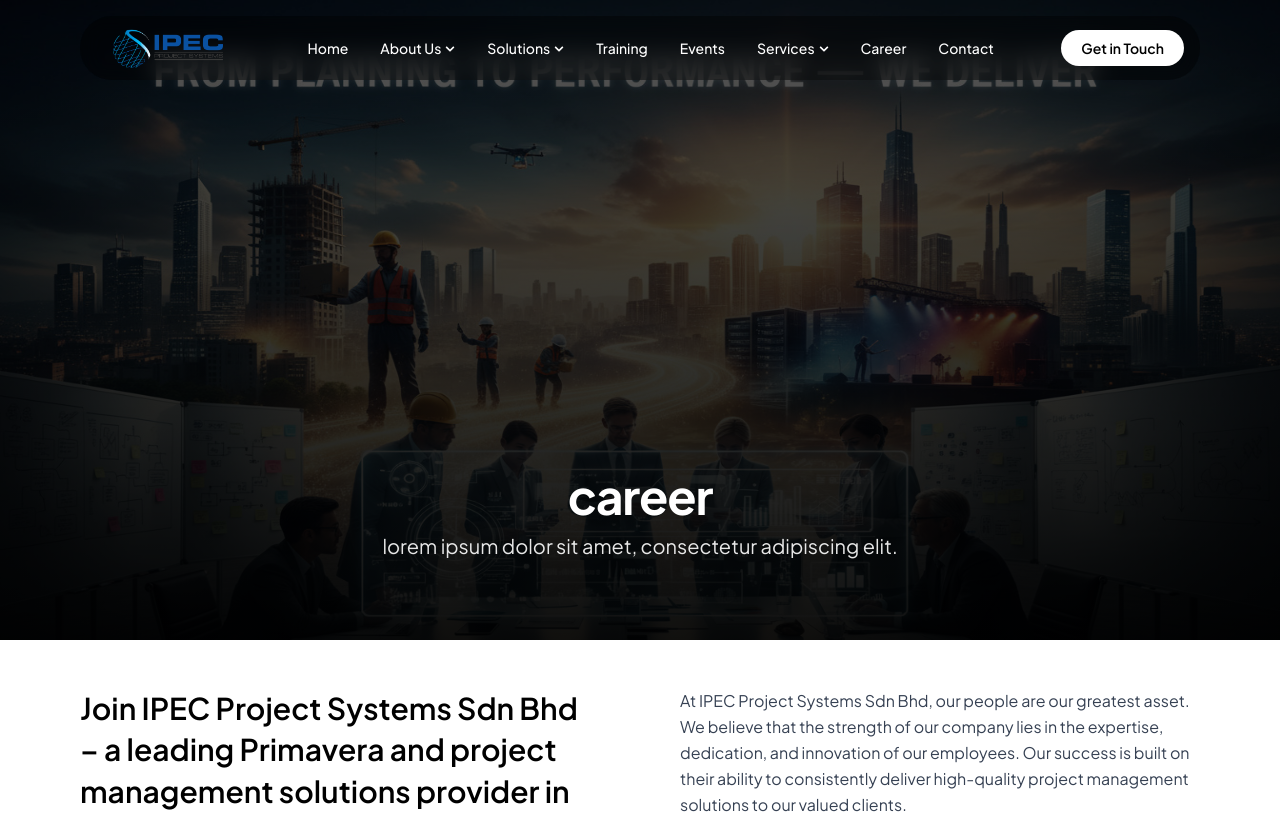
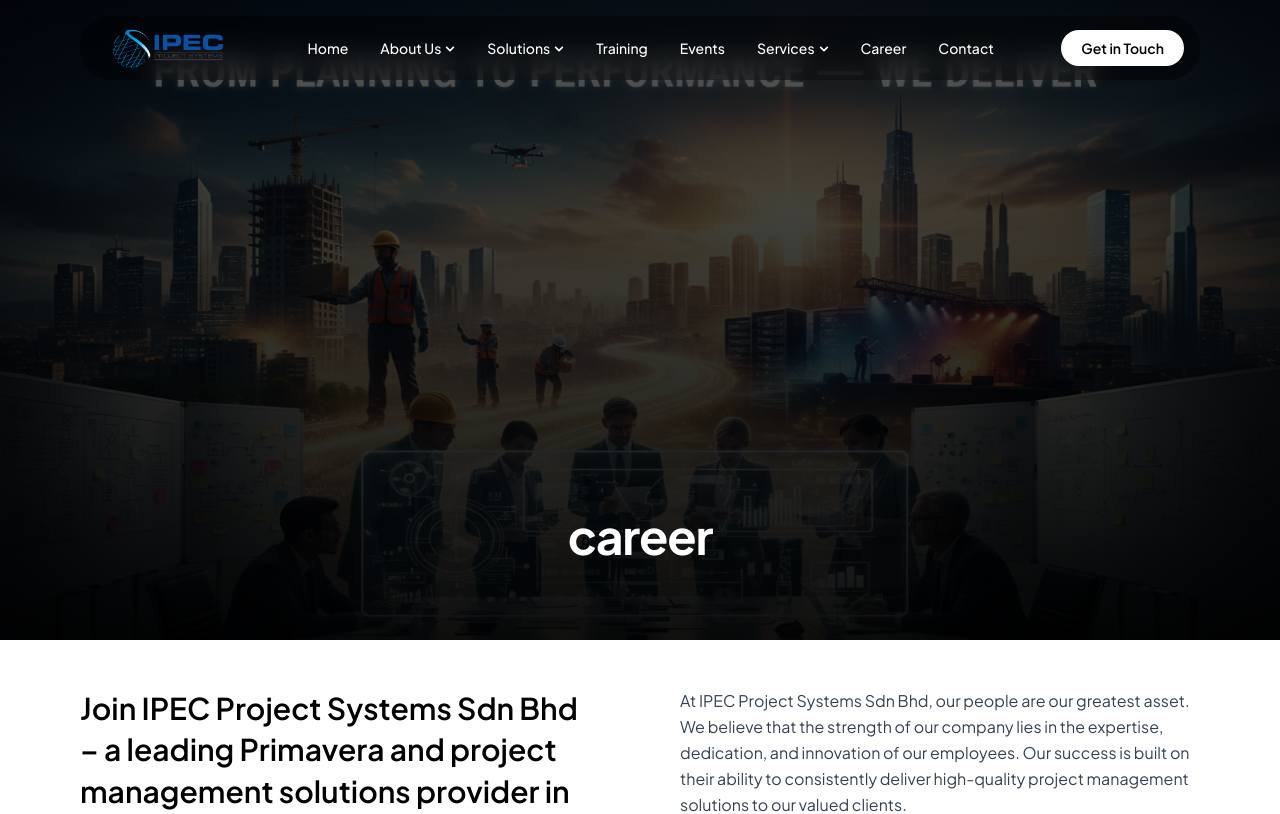
Before and after one commit to Senanurag07/IPEC-PROJECT, a Next.js app: page /Career in a window 1280 px wide. Shown: the top 814 px of the page. Built offline with nearby package versions, Linux system fonts and the light colour scheme.

Commit message:
Add shareholder rules to code of conduct and adjust HeroSection styles

```diff
--- a/app/Career/page.tsx
+++ b/app/Career/page.tsx
@@ -6,7 +6,7 @@
     <main>
       <HeroSection
       title='career '
-      subtitle='lorem ipsum dolor sit amet, consectetur adipiscing elit.'
+      subtitle=''
       bgImage='/assests/about-us.jpeg'
       />
       <div className="w-full bg-white  py-2 sm:py-12 ">
```
